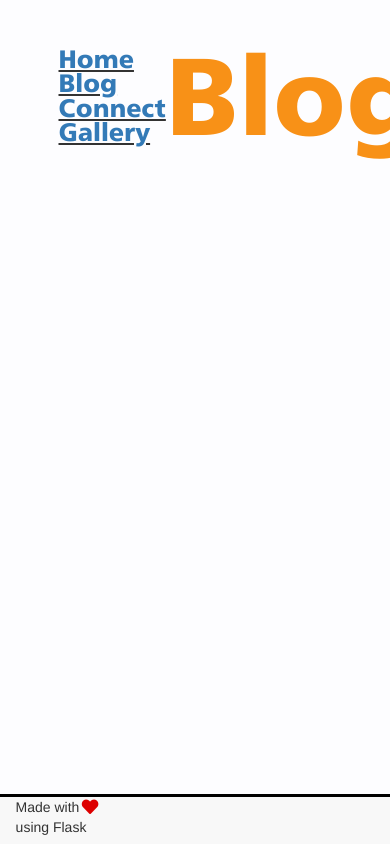
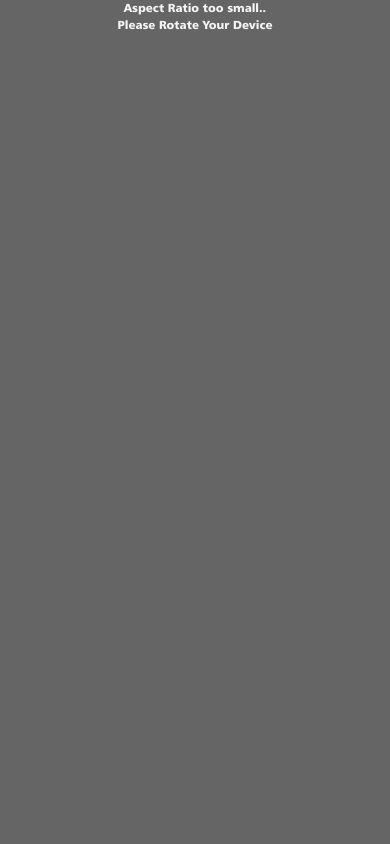
Before and after one commit to bhaskar-nair2/bhaskar-nair2.github.io, a Flask app: page /blog in a window 390 px wide; the page is wider, and only the part inside the window is pictured. Run offline with Flask 2, Linux system fonts and the light colour scheme; some libraries are stand-ins or nearby versions.

Commit message:
Font sizes changed, More responsive

```diff
--- a/application.py
+++ b/application.py
@@ -26,25 +26,28 @@ def blog():
 @application.route("/connect", methods=['GET', 'POST'])
 def connect():
     if request.method == "POST":
-        msg = Message("Hello", [request.form['email']],
-                      """
-                      Thank you for contacting me,
+        if not (request.form['email'] == None and request.form['subject'] == None and request.form['content'] == None):
+            msg = Message("Hello", [request.form['email']],
+                          """
+                          Thank you for contacting me,
 
-                       I'll reply as soon as possible.
+                           I'll reply as soon as possible.
 
 
-                            ~Bhaskar Nair
+                                ~Bhaskar Nair
 
 
 
-                    This is a system generated reply.
-                    Please do not reply to this mail-ID as it goes to an unchecked mail box.
+                        This is a system generated reply.
+                        Please do not reply to this mail-ID as it goes to an unchecked mail box.
 
 
 
-                      """, sender='noreply@bhaskarnair.me')
-        mail.send(msg)
-        flash('Mail Sent!!')
+                          """, sender='noreply@bhaskarnair.me')
+            mail.send(msg)
+            flash('Mail Sent!!')
+        else:
+            flash('Fields Empty')
     return render_template('connect.html')
 
 
@@ -53,11 +56,11 @@ def gallery():
     return render_template('gallery.html', imgList=sc.imLS())
 
 
-@application.route("/manage",methods=["Get","POST"])
+@application.route("/manage", methods=["Get", "POST"])
 def manage():
-    if request.method=='GET':
+    if request.method == 'GET':
         return render_template('manage.html', val=False)
-    if request.method=='POST':
+    if request.method == 'POST':
         return "Inside Panel"
 
 
--- a/static/css/style.css
+++ b/static/css/style.css
@@ -1,12 +1,4 @@
-/*layout starts*/
-
-.grid{
-display: grid;
-    grid-gap: 0;
-    grid-template-rows: [row1-st]2vh [row2-st]25vw [row3-st]minmax(200px,4fr) [row4-st]6vw [ende]2vh ;
-    grid-template-columns: [col1-st]1fr [col2-st]1fr [col3-st]1fr [col4-st]1fr [col5-st]4vw [en]2vw;
-}
-
+/*Core Components*/
 @font-face {
 font-family: "Humnst777 Blk BT";
 src: url("../fonts/hum777k-webfont.ttf");
@@ -18,19 +10,108 @@ url("../fonts/hum777k-webfont.eot") format("eot");
     font-family: "SF Burlington";
     src: url("../fonts/SFBurlingtonScript.ttf");
 }
+body{
+    background-color: #fdfdff;
+    padding: 0 !important;
+}
 
+@media (max-aspect-ratio: 1/2) {
+    .cov {
+        position: fixed;
+        left: 0;
+        top: 0;
+        background: rgba(0, 0, 0, 0.6);
+        z-index: 80;
+        width: 100vw;
+        height: 100vh;
+    }
+
+    .cov {
+        display: block;
+        opacity: 2;
+        text-align: center;
+    }
+    .container{
+        display: none;
+    }
+    .rotText{
+        color: whitesmoke;
+        top:50%;
+        font-family: "Humnst777 Blk BT";
+        font-size: 3vw;
+    }
+}
+
+@media (min-aspect-ratio: 1/2){
+.cov{
+    display: none;
+}
+/*layout Components*/
+.grid{
+display: grid;
+    grid-gap: 0;
+    grid-template-rows: [row1-st]2vh [row2-st]25vw [row3-st]minmax(2vw,4fr) [row4-st]6vw [ende]2vh ;
+    grid-template-columns: [col1-st]1fr [col2-st]1fr [col3-st]1fr [col4-st]1fr [col5-st]4vw [en]2vw;
+}
+.container{
+    padding-left: 15vw;
+    padding-right: 5vw;
+    width: auto;
+}
+.nav-wrap{
+    grid-row: row2-st;
+    grid-column: col1-st;
+    display: grid;
+    grid-gap: 5px;
+    grid-template-rows: repeat(auto-fit,5vw);
+    grid-template-columns: 1fr;
+}
+.navs{
+    font-family: "Humnst777 Blk BT", serif;
+    font-size: 3vh;
+    line-height: 10vh;
+    text-decoration: underline;
+}
+.bottom{
+    grid-row: ende / span all;
+    grid-column: col1-st / span all;
+    border-top: 3px solid black;
+}
+.sal{
+    display: grid;
+    grid-template-rows: [dalo] minmax(30px, 1fr);
+    grid-template-columns: [hee]3fr repeat(10,1fr);
+    padding: 0;
+    padding-left: 4vw;
+}
+.salx{
+    grid-row: dalo;
+    grid-column: hee;
+    align-self: end;
+
+}
+#heart{
+    color: #dd0000;
+    animation: pulse 1.5s ease-in-out infinite;
+}
+@keyframes pulse {
+    0%,
+    100% {transform: scale(1)}
+    50% {transform: scale(1.2)}
+}
+/*Multiuse Components*/
 .name{
     grid-column: col2-st/ span 3;
     grid-row: row2-st;
     display: grid;
     height: min-content;
+    width: min-content;
     align-items: start;
     justify-items: start;
     font-family: "Humnst777 Blk BT", serif;
-    font-size: 13vh;
+    font-size: 8vw;
     color: #f89117;
 }
-
 .cont{
     grid-row: row2-st;
     grid-column: col2-st/ span all;
@@ -45,6 +126,7 @@ url("../fonts/hum777k-webfont.eot") format("eot");
     align-self: start;
 }
 
+/*Index Components*/
 .dets{
     grid-column: col2-st/span 3;
     grid-row: row3-st/span 1;
@@ -54,14 +136,13 @@ url("../fonts/hum777k-webfont.eot") format("eot");
 }
 
 .detPoints{
-    font-family: "Humnst777 Blk BT";
-    font-size: 1.8vw;
+    font-family: "Humnst777 Blk BT", serif;
+    font-size: 1.3vw;
     color: #bfbfbf;
 }
 .detPoints.imp{
     color: #337ab7;
 }
-
 .poem{
     height: fit-content;
     grid-row:row3-st / span 1;
@@ -81,9 +162,9 @@ url("../fonts/hum777k-webfont.eot") format("eot");
     align-self: start;
 }
 
-.gridBlog{
+/*Blog Components*/
 
-}
+/*Connect Components*/
 form{
     grid-row: row3-st/ span 2;
     grid-column: col2-st/ span 2;
@@ -92,6 +173,22 @@ form{
     grid-template-rows: [r1]4vh [r2]4vh [r3]20vh [butr]300px ;
     grid-template-columns: [c1]1fr [c2]2fr
 
+}
+label{
+    font-family: "Humnst777 Blk BT", serif;
+    font-size: 2vh;
+}
+input{
+    font-family: "Humnst777 Blk BT", serif;
+    font-size: 2vh;
+}
+button{
+    font-family: "Humnst777 Blk BT", serif;
+    font-size: 2vh;
+}
+textarea{
+    font-family: "Humnst777 Blk BT", serif;
+    font-size: 2vh;
 }
 .l1{
     grid-column: c1;
@@ -126,6 +223,7 @@ form{
     width: 20vw;
     height: 4vh;
 }
+/*Manage Components*/
 .but2{
     grid-row: r3;
     grid-column: c1/ span 2;
@@ -133,30 +231,7 @@ form{
     width: 20vw;
     height: 4vh;
 }
-
-.gridCon{
-
-}
-.nav-wrap{
-    grid-row: row2-st;
-    grid-column: col1-st;
-    display: grid;
-    grid-gap: 5px;
-    grid-template-rows: repeat(auto-fit,5vw);
-    grid-template-columns: 1fr;
-}
-.navs{
-    font-family: "Humnst777 Blk BT", serif;
-    font-size: 3vh;
-    line-height: 10vh;
-    text-decoration: underline;
-}
-
-.bottom{
-    grid-row: ende / span all;
-    grid-column: col1-st / span all;
-    border-top: 3px solid black;
-}
+/*Gallery Components*/
 .galImg{
     grid-column: col2-st/ span all;
     grid-row: row3-st/ span 2;
@@ -175,57 +250,4 @@ form{
     transform: scale(1.1);
     filter: grayscale(0%);
 }
-
-/*layout ends*/
-/*design starts*/
-body{
-    background-color: #fdfdff;
-    padding: 0 !important;
 }
-
-.container{
-    padding-left: 15vw;
-    padding-right: 5vw;
-    width: auto;
-}
-
-label{
-    font-family: "Humnst777 Blk BT", serif;
-    font-size: 2vh;
-}
-input{
-    font-family: "Humnst777 Blk BT", serif;
-    font-size: 2vh;
-}
-button{
-    font-family: "Humnst777 Blk BT", serif;
-    font-size: 2vh;
-}
-textarea{
-    font-family: "Humnst777 Blk BT", serif;
-    font-size: 2vh;
-}
-.sal{
-    display: grid;
-    grid-template-rows: [dalo] minmax(30px, 1fr);
-    grid-template-columns: [hee]3fr repeat(10,1fr);
-    padding: 0;
-    padding-left: 4vw;
-}
-.salx{
-    grid-row: dalo;
-    grid-column: hee;
-    align-self: end;
-
-}
-
-#heart{
-    color: #dd0000;
-    animation: pulse 1.5s ease-in-out infinite;
-}
-@keyframes pulse {
-    0%,
-    100% {transform: scale(1)}
-    50% {transform: scale(1.2)}
-}
-/*design ends*/
--- a/templates/connect.html
+++ b/templates/connect.html
@@ -1,6 +1,6 @@
 {% extends 'layout.html' %}
 {% block content %}
-    <div class="heads name">Connect</div>
+    <div class="name">Connect</div>
 
     <div class="cont">
         <p class="conte">Need a <a href="#">crazy website</a>? A quick <a href="https://github.com/bhaskar-nair2">software</a> solution.. Or just wanna grab <a href="https://www.baskinrobbinsindia.com/" target="_blank">ice-cream</a>?<br>Drop me a message!</p>
--- a/templates/gallery.html
+++ b/templates/gallery.html
@@ -1,15 +1,15 @@
 {% extends 'layout.html' %}
 {% block content %}
-    <div class="heads name">Gallery</div>
+    <div class="name">Gallery</div>
 
     <div class="cont">
         <p class="conte">Just a few pics scrapped out from my <a href="https://www.instagram.com/bas_kar_na_yar/?hl=en" target="_blank">Instagram profile.</a><br>No API :'(</p>
     </div>
     <div class="galImg">
     {% for x in imgList %}
-
+        {% if loop.index<=8 %}
              <img class="gImg" src="{{ x }}">
-
+        {% endif %}
     {% endfor %}
     </div>
 {% endblock %}
--- a/templates/layout.html
+++ b/templates/layout.html
@@ -10,6 +10,8 @@
 
 </head>
 <body>
+<div class="cov"><p class="rotText">Aspect Ratio too small..<br>Please Rotate Your Device</p>
+</div>
 <div class="container">
 <div class="grid">
 <div class="nav-wrap">
@@ -44,7 +46,6 @@
         {% endfor %}
         {% endif %}
         {% endwith %}
-
 <script src="https://code.jquery.com/jquery-3.3.1.slim.min.js" integrity="sha256-3edrmyuQ0w65f8gfBsqowzjJe2iM6n0nKciPUp8y+7E=" crossorigin="anonymous"></script>
 <script src="https://stackpath.bootstrapcdn.com/bootstrap/4.1.1/js/bootstrap.min.js"></script>
 </body>
--- a/templates/manage.html
+++ b/templates/manage.html
@@ -1,6 +1,6 @@
 {% extends 'layout.html' %}
 {% block content %}
-    <div class="heads name">Manage</div>
+    <div class="name">Manage</div>
 {% if not val %}
     <form name="manage" method="post" action="{{ url_for('manage') }}">
         <label for="user" class="l1">Secret ID</label>
```
Also changed, not shown: 1 other file.
